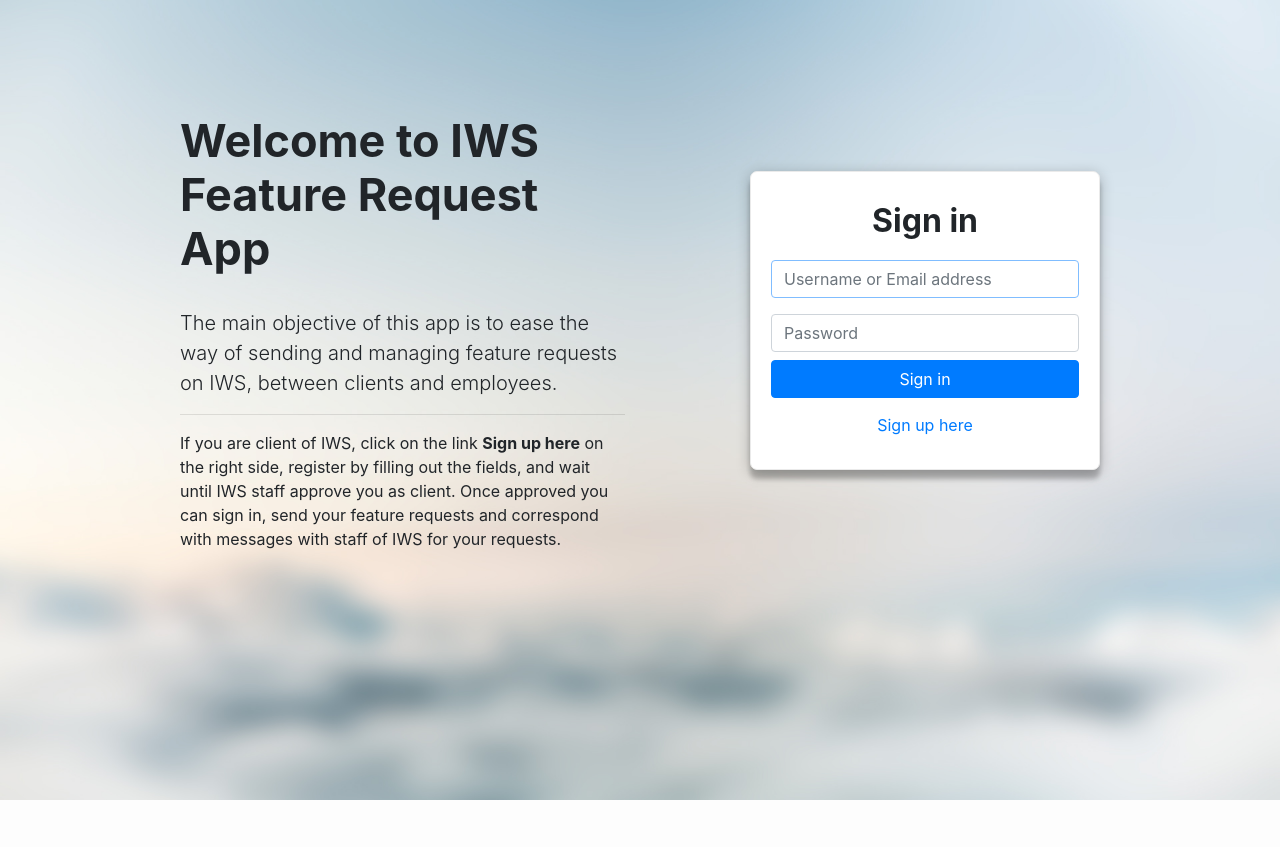
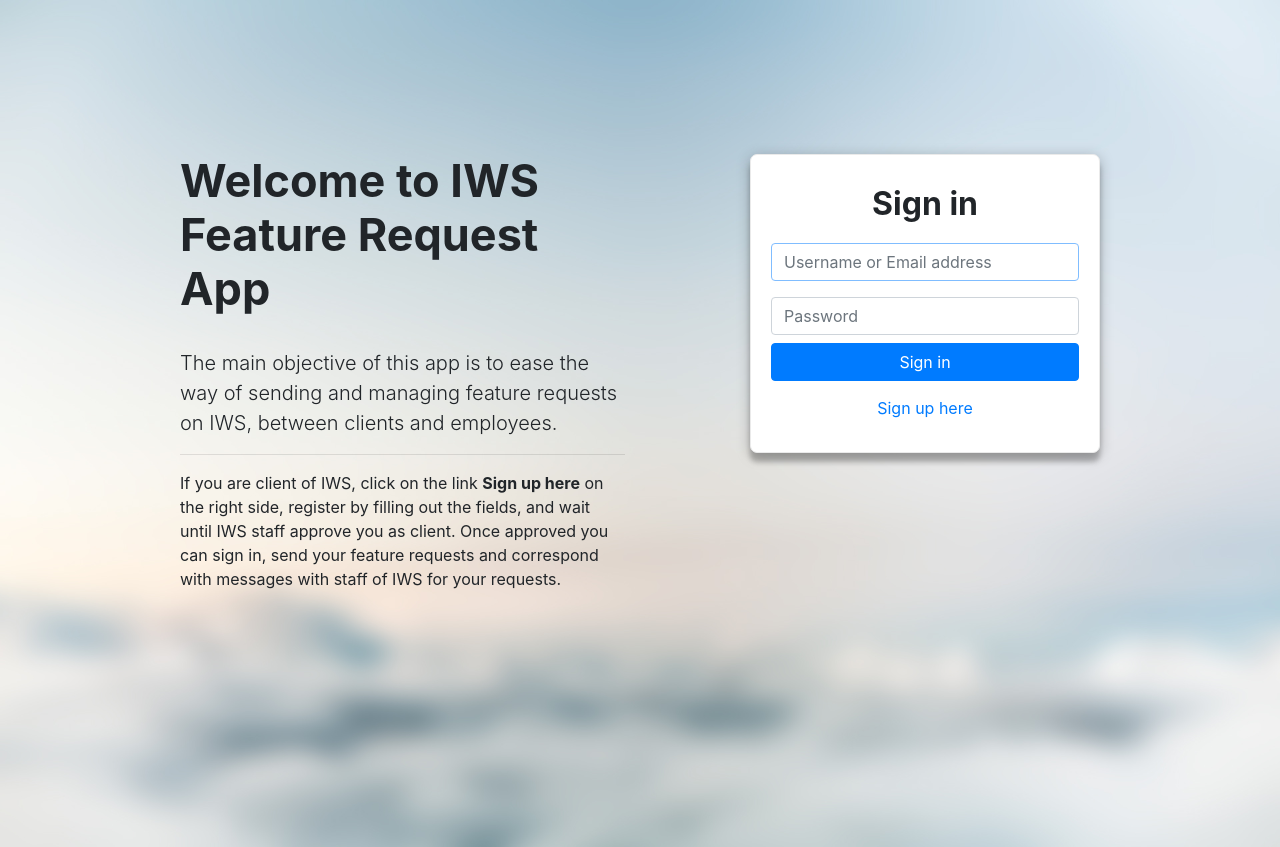
Before and after one commit to arianithetemi/feature-request-app, a Flask app: page / in a window 1280 px wide. Shown: the top 847 px of the page. Before the commit the page ends 800 px from the top, so only its background shows below. Run offline with Flask 2, Linux system fonts and the light colour scheme; parts of the project's set-up code (start-up, migrations or seed data) failed here and were passed over; some libraries are stand-ins or nearby versions.

Commit message:
Fix for mozilla firefox

```diff
--- a/app/static/css/style.css
+++ b/app/static/css/style.css
@@ -31,13 +31,17 @@ body {
   /* font-family: 'PT Sans', sans-serif; */
 }
 
-.info {
+.main-page {
+  margin-top: 12%;
+}
+
+/* .info {
   margin-top: 10%;
 }
 
 .sign-up {
    margin-top: 15%;
-}
+} */
 
 .info h1 {
    font-weight: bold;
--- a/app/templates/index.html
+++ b/app/templates/index.html
@@ -5,7 +5,7 @@
 {% endblock %}
 
 {% block content %}
-   <div class="container">
+   <div class="container main-page">
       <div class="row">
          <div class="col-md-5 offset-md-1 info">
             <h1 class="title">Welcome to IWS Feature Request App</h1><br/>
--- a/app/templates/main_layout.html
+++ b/app/templates/main_layout.html
@@ -8,6 +8,12 @@
       <link href="{{ url_for('static', filename='css/bootstrap.min.css') }}" rel="stylesheet">
       <!-- <link href="https://fonts.googleapis.com/css?family=PT+Sans:400,700" rel="stylesheet"> -->
       <script src="{{ url_for('static', filename='js/jquery-3.3.1.js') }}"></script>
+      <script src="{{ url_for('static', filename='js/bootstrap.min.js') }}"></script>
+      <script src="{{ url_for('static', filename='js/knockout-3.4.2.js') }}"></script>
+      <script src="{{ url_for('static', filename='js/knockout.validation.min.js') }}"></script>
+      <script src="{{ url_for('static', filename='js/sweetalert.min.js') }}"></script>
+      <script src="{{ url_for('static', filename='js/main.js') }}"></script>
+      <script src="{{ url_for('static', filename='js/signup-viewmodel.js') }}"></script>
       {% block header %}{% endblock %}
       <script>
          $(window).ready(function() {
@@ -20,11 +26,5 @@
       <div class="se-pre-con"></div>
       {% block content %}{% endblock %}
 
-      <script src="{{ url_for('static', filename='js/bootstrap.min.js') }}"></script>
-      <script src="{{ url_for('static', filename='js/knockout-3.4.2.js') }}"></script>
-      <script src="{{ url_for('static', filename='js/knockout.validation.min.js') }}"></script>
-      <script src="{{ url_for('static', filename='js/sweetalert.min.js') }}"></script>
-      <script src="{{ url_for('static', filename='js/main.js') }}"></script>
-      <script src="{{ url_for('static', filename='js/signup-viewmodel.js') }}"></script>
   </body>
 </html>
```
